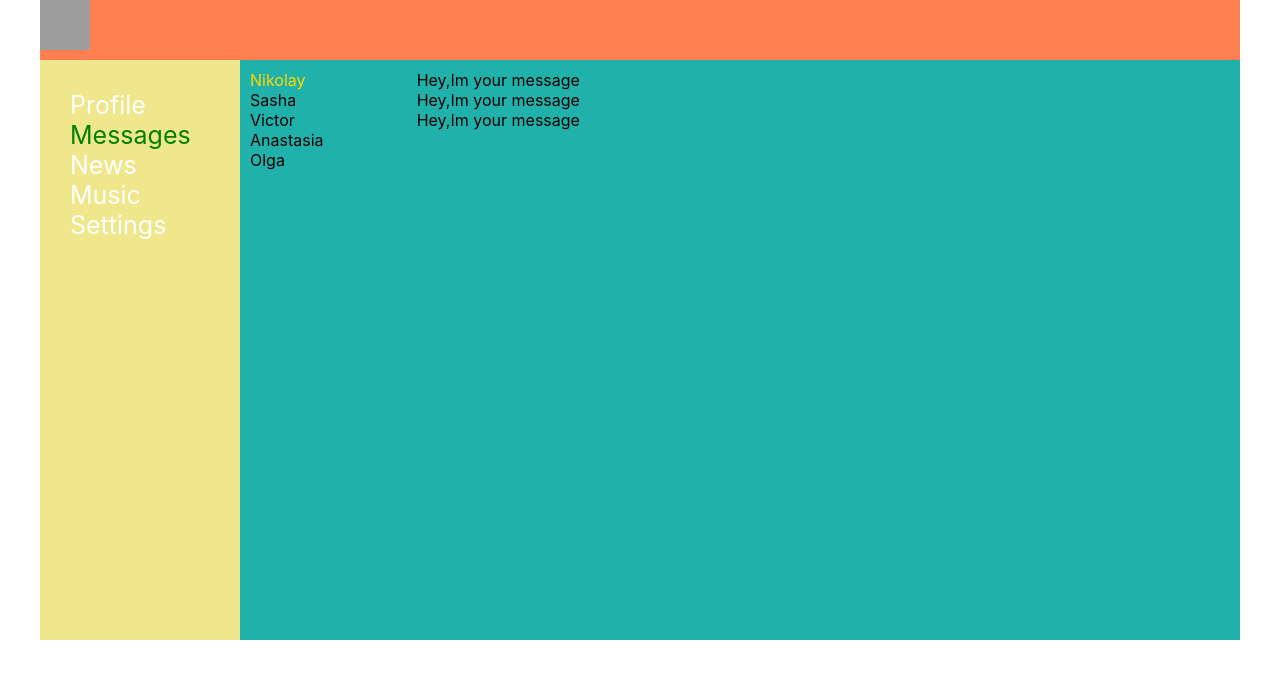
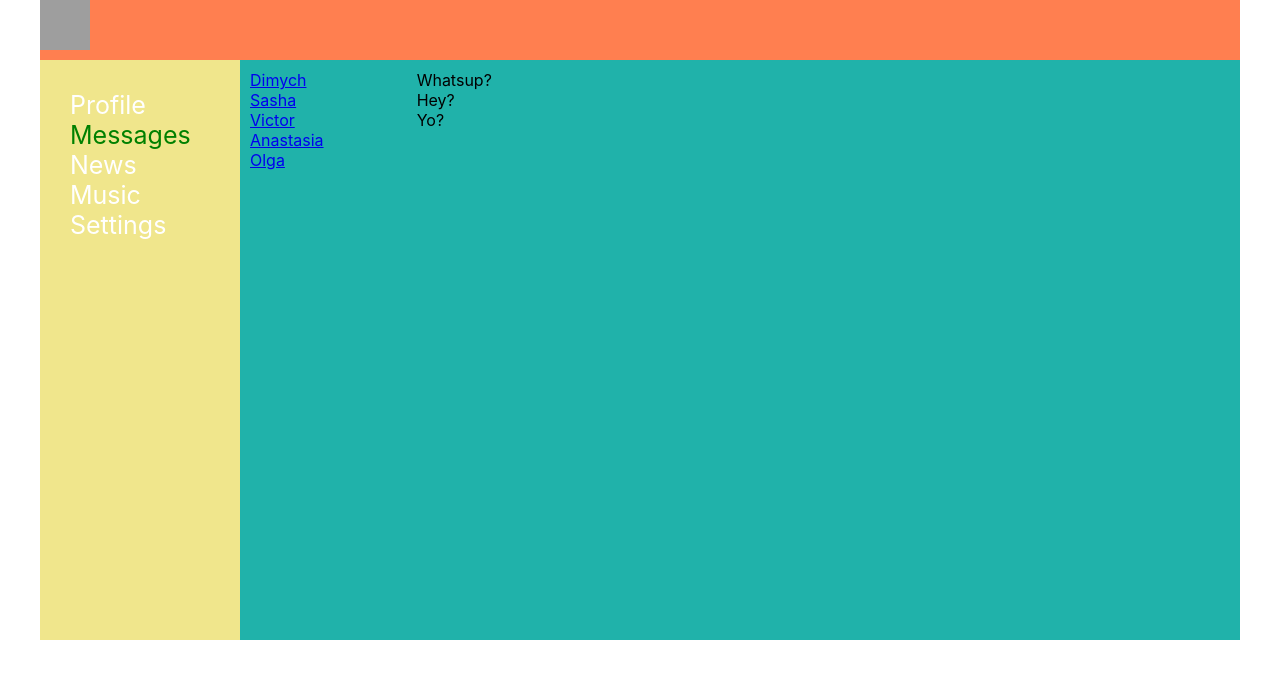
Before and after one commit to kirkade/samurai_way, a React (Create React App) app: page /Dialogs in a window 1280 px wide. Shown: the top 678 px of the page. Built offline with nearby package versions, Linux system fonts and the light colour scheme; grey boxes are pictures that could not be loaded.

Commit message:
add props end 23 lesson

```diff
--- a/src/App.css
+++ b/src/App.css
@@ -18,3 +18,8 @@
     grid-area: c;
     background-color: lightseagreen;
 }
+
+img {
+    height: 25em;
+    width: 60em;
+}
--- a/src/App.tsx
+++ b/src/App.tsx
@@ -17,15 +17,12 @@ const App = () => {
                 <Navbar/>
                 <div className='app-wrapper-content'>
                     <Routes>
-                        <Route path={'/Dialogs'} element={<Dialogs/>}/>
+                        <Route path={'/Dialogs/*'} element={<Dialogs/>}/>
                         <Route path={'/Profile'} element={<Profile/>}/>
                         <Route path={'/News'} element={<News/>}/>
                         <Route path={'/Music'} element={<Music/>}/>
                         <Route path={'/Settings'} element={<Settings/>}/>
                     </Routes>
-
-                   {/* <Dialogs/>
-                    <Profile/>*/}
                 </div>
             </div>
         </BrowserRouter>
--- a/src/Components/Dialogs/Dialogs.tsx
+++ b/src/Components/Dialogs/Dialogs.tsx
@@ -1,30 +1,43 @@
 import styles from './Dialogs.module.css'
+import {NavLink} from "react-router-dom";
 
+type DialogItemType = {
+    name:string
+    id:number
+}
+
+const DialogItem = (props:DialogItemType) => {
+    return (
+        <div className={styles.dialog + ' ' + styles.active}>
+            <NavLink to={'/Dialogs/' + props.id}>{props.name}</NavLink>
+        </div>
+    )
+}
+
+type MessageType = {
+    message:string
+}
+
+const Message = (props:MessageType) => {
+    return(
+        <div className={styles.message}>{props.message}</div>
+    )
+}
 
 export const Dialogs = () => {
     return (
         <div className={styles.dialogs}>
             <div className={styles.dialogsItems}>
-                <div className={styles.dialog + ' ' + styles.active}>
-                    Nikolay
-                </div>
-                <div className={styles.dialog}>
-                    Sasha
-                </div>
-                <div className={styles.dialog}>
-                    Victor
-                </div>
-                <div className={styles.dialog}>
-                    Anastasia
-                </div>
-                <div className={styles.dialog}>
-                    Olga
-                </div>
+                <DialogItem name={'Dimych'} id={1}/>
+                <DialogItem name={'Sasha'} id={2}/>
+                <DialogItem name={'Victor'} id={3}/>
+                <DialogItem name={'Anastasia'} id={4}/>
+                <DialogItem name={'Olga'} id={5}/>
             </div>
             <div className={styles.messages}>
-                <div className={styles.message}>Hey,Im your message</div>
-                <div className={styles.message}>Hey,Im your message</div>
-                <div className={styles.message}>Hey,Im your message</div>
+                <Message message={'Whatsup?'}/>
+                <Message message={'Hey?'}/>
+                <Message message={'Yo?'}/>
             </div>
         </div>
     )
--- a/src/Components/Profile/MyPosts/MyPosts.module.css
+++ b/src/Components/Profile/MyPosts/MyPosts.module.css
@@ -0,0 +1,7 @@
+.postsBlock {
+    padding: 10px;
+}
+
+.posts {
+    margin-top: 30px;
+}
--- a/src/Components/Profile/MyPosts/MyPosts.tsx
+++ b/src/Components/Profile/MyPosts/MyPosts.tsx
@@ -1,14 +1,22 @@
 import React from "react";
-import styles from 'MyPosts.module.css'
+import styles from './MyPosts.module.css'
 import {Post} from "./Post/Post";
 
 export const MyPosts = () => {
     return (
-        <div>
-            <Post message='Hi, how are you?' likeCounts={7}/>
-            <Post message='My first post' likeCounts={12}/>
-            <Post/>
-            <Post/>
+        <div className={styles.postsBlock}>
+            <div>
+                <textarea></textarea>
+            </div>
+            <div>
+                <button>Add post</button>
+            </div>
+            <div className={styles.posts}>
+                <Post message='Hi, how are you?' likeCounts={7}/>
+                <Post message='My first post' likeCounts={12}/>
+                <Post/>
+                <Post/>
+            </div>
         </div>
     )
 }
--- a/src/Components/Profile/MyPosts/Post/Post.module.css
+++ b/src/Components/Profile/MyPosts/Post/Post.module.css
@@ -0,0 +1,10 @@
+.postInfo img {
+    height: 20px;
+    width: 20px;
+    border-radius: 50%;
+}
+
+.postInfo {
+    display: inline-block;
+    : 20px;
+}
--- a/src/Components/Profile/MyPosts/Post/Post.tsx
+++ b/src/Components/Profile/MyPosts/Post/Post.tsx
@@ -1,17 +1,18 @@
 import React from "react";
-import styles from 'Post.module.css'
+import styles from './Post.module.css'
 
 type PostProps = {
-    message?:string,
-    likeCounts?:number,
+    message?: string,
+    likeCounts?: number,
 }
 
-export const Post: React.FC<PostProps>= (props) => {
+export const Post: React.FC<PostProps> = (props) => {
     return (
         <div>
-            <div>
-                {props.message}
+            <div className={styles.postInfo}>
+                <img src="https://avatarko.ru/img/kartinka/1/Shrek.jpg" alt="avatar"/>   {props.message}
             </div>
+
             <div>
                 {props.likeCounts}
             </div>
--- /dev/null
+++ b/src/Components/Profile/MyPosts/ProfileInfo/ProfileInfo.module.css
@@ -0,0 +1,4 @@
+.descriptionBlock {
+    padding: 10px;
+    font-size: 25px;
+}
--- /dev/null
+++ b/src/Components/Profile/MyPosts/ProfileInfo/ProfileInfo.tsx
@@ -0,0 +1,18 @@
+import styles from './ProfileInfo.module.css'
+import {MyPosts} from "../MyPosts";
+import React from "react";
+
+
+export const ProfileInfo = () => {
+    return (
+        <div>
+            <div>
+                <img src={'https://quick-trips.com/wp-content/uploads/2017/12/4444444444444445.jpg'}></img>
+            </div>
+            <div className={styles.descriptionBlock}>
+                ava+descript
+            </div>
+            <MyPosts />
+        </div>
+    )
+}
--- a/src/Components/Profile/Profile.tsx
+++ b/src/Components/Profile/Profile.tsx
@@ -1,18 +1,12 @@
 import React from 'react';
 import styles from './Profile.module.css'
 import {MyPosts} from "./MyPosts/MyPosts";
+import {ProfileInfo} from "./MyPosts/ProfileInfo/ProfileInfo";
 
 export const Profile = () => {
     return (
-        <div className={styles.profile}>
-            <div>
-                <img src={'https://quick-trips.com/wp-content/uploads/2017/12/4444444444444445.jpg'}></img>
-            </div>
-            <div>
-                ava+descript
-            </div>
-            <MyPosts />
-
+        <div>
+            <ProfileInfo/>
         </div>
     )
 }
```
